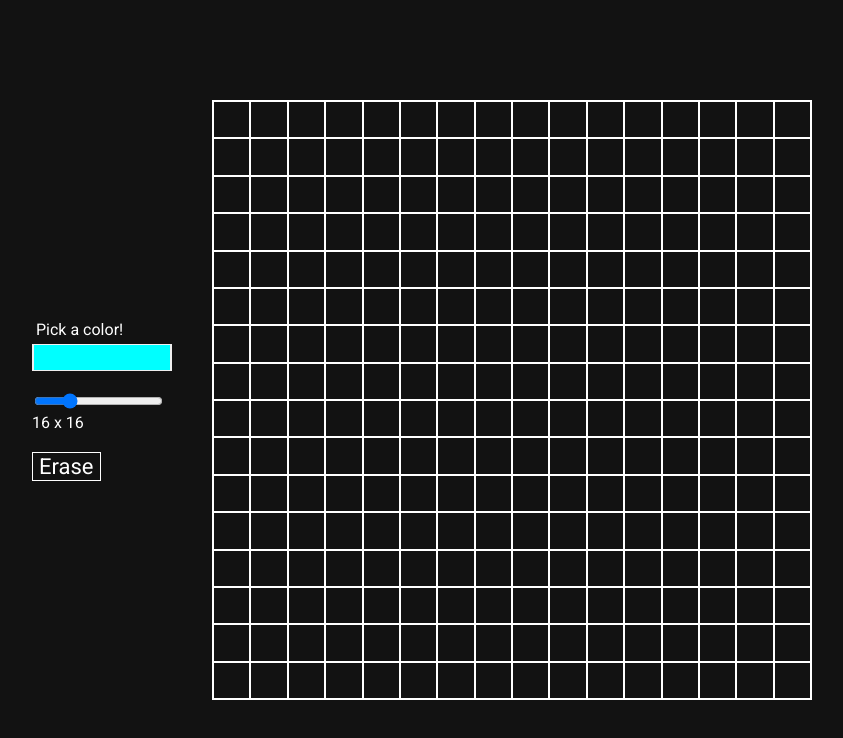
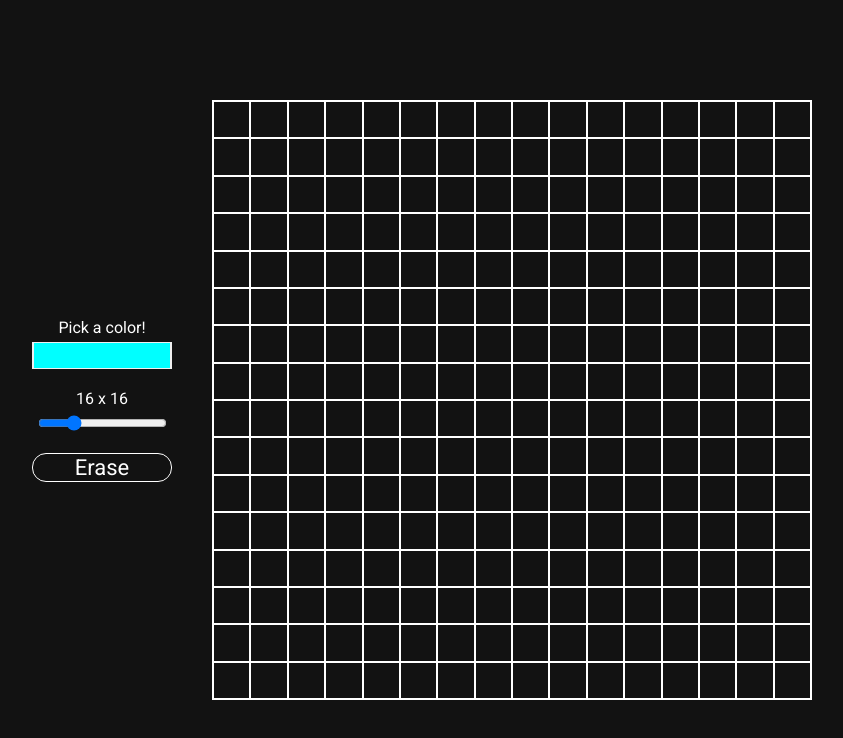
Before and after one commit to imohammedramadan/TOP-Etch-a-sketch, a plain HTML site: page index.html in a window 1280 px wide. Shown: the whole page, without its empty margins (238-1081 px from the left). Drawn offline with Linux system fonts and the light colour scheme.

Commit message:
enhancements

```diff
--- a/index.html
+++ b/index.html
@@ -26,8 +26,8 @@
         <input type="color" class="color-picker" name="color-picker" id="color-picker" value="#00ffff">
       </div>
       <div class="slider-container">
+        <p class="grid-slider-value"><span>16</span> x <span>16</span></p>
         <input type="range" min="8" max="40" value="16" class="grid-slider">
-        <p class="grid-slider-value"><span>16</span> x <span>16</span></p>
       </div>
       <div class="erase-btn-container">
         <button class="erase-btn">Erase</button>
--- a/style.css
+++ b/style.css
@@ -73,18 +73,19 @@ main {
 	flex-direction: column;
 	row-gap: 20px;
 	padding: 0 40px;
+  align-items: center;
 }
 
-.color-picker-container{
+.color-picker-container,
+.slider-container{
   display: flex;
   flex-direction: column;
   row-gap: 5px;
+  align-items: center;
 }
 
-.color-picker-container label{
-  padding-left: 4px;
-}
 input[type="color"] {
+  cursor: pointer;
 	-webkit-appearance: none;
 	border: none;
 	width: 140px;
@@ -98,10 +99,21 @@ input[type="color"]::-webkit-color-swatch {
 	margin: auto;
 }
 
+input[type="range"]{
+  cursor: pointer;
+}
+
 .erase-btn {
+  width: 140px;
+  border-radius: 14px;
 	cursor: pointer;
 	background-color: var(--background);
 	border: 1px solid #ffffff;
 	font-size: 22px;
 }
+.erase-btn:hover{
+  background-color: #00ffff;
+  border: 1px solid #000;
+  color: #000;
+}
 /* end main */
```
